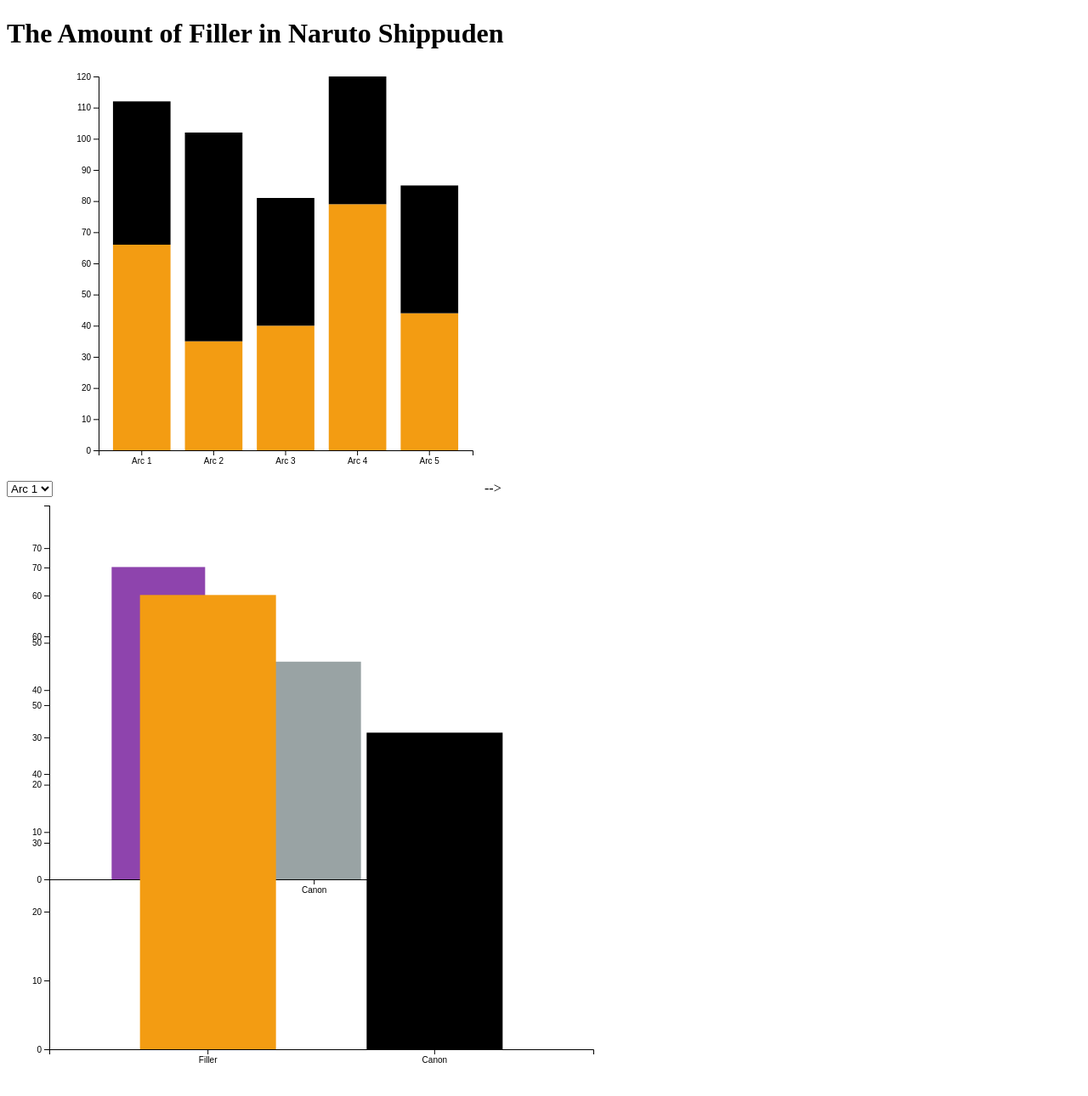
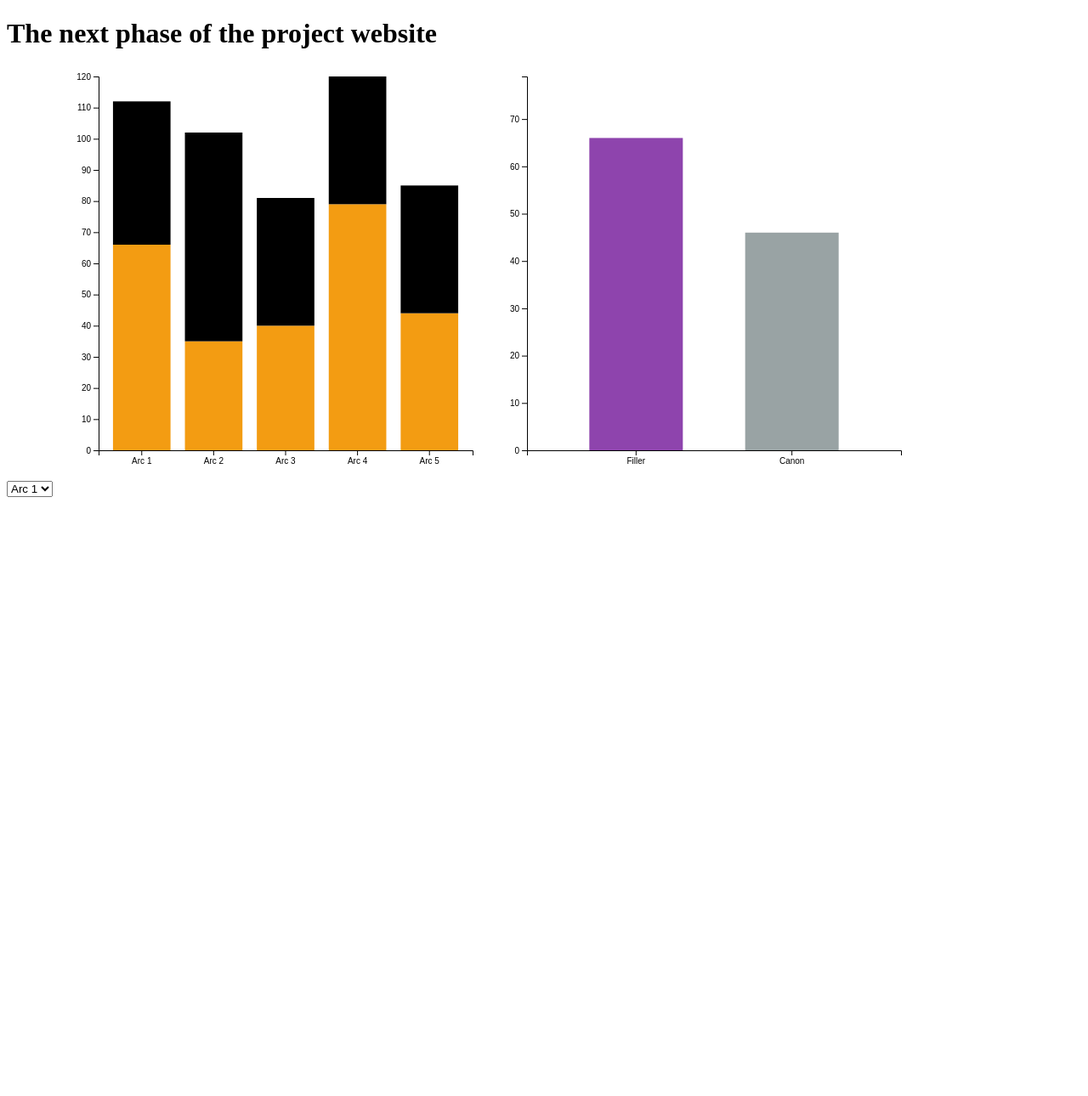
Before and after one commit to JBarr42/4030-Project, a plain HTML site: page index.html in a window 1280 px wide. Shown: the whole page at 85% size. After the commit the page ends 800 px from the top, so only its background shows below. Drawn offline with nearby package versions, Linux system fonts and the light colour scheme.

Commit message:
Update index.html

```diff
--- a/index.html
+++ b/index.html
@@ -2,24 +2,24 @@
 <html>
   <head>
     <meta charset="UTF-8"/>
-    <title>Milestone 6</title>
+    <title>CPSC 4030 Project!</title>
     <script src="https://d3js.org/d3.v7.min.js"></script>
   </head>
   <body>
-    <h1>The Amount of Filler in Naruto Shippuden</h1>
+    <h1>The next phase of the project website</h1>
 
     <!-- Initialize a select button -->
     <select id="selectButton"></select>
 
-      <svg id="visualization"></svg>
 
    </div>
-    <script src="visualization.js"></script> -->
-<div>
+
+   <svg id="visualization"></svg>
     <svg id="barchart"></svg>
 
   </div>
-  <script src="barchart.js"></script>
-
+  <!--<script src="barchart.js"></script>-->
+  <script src="visualization.js"></script>
+  <!--<div id="donutchart"></div>-->
   </body>
 </html>
```
